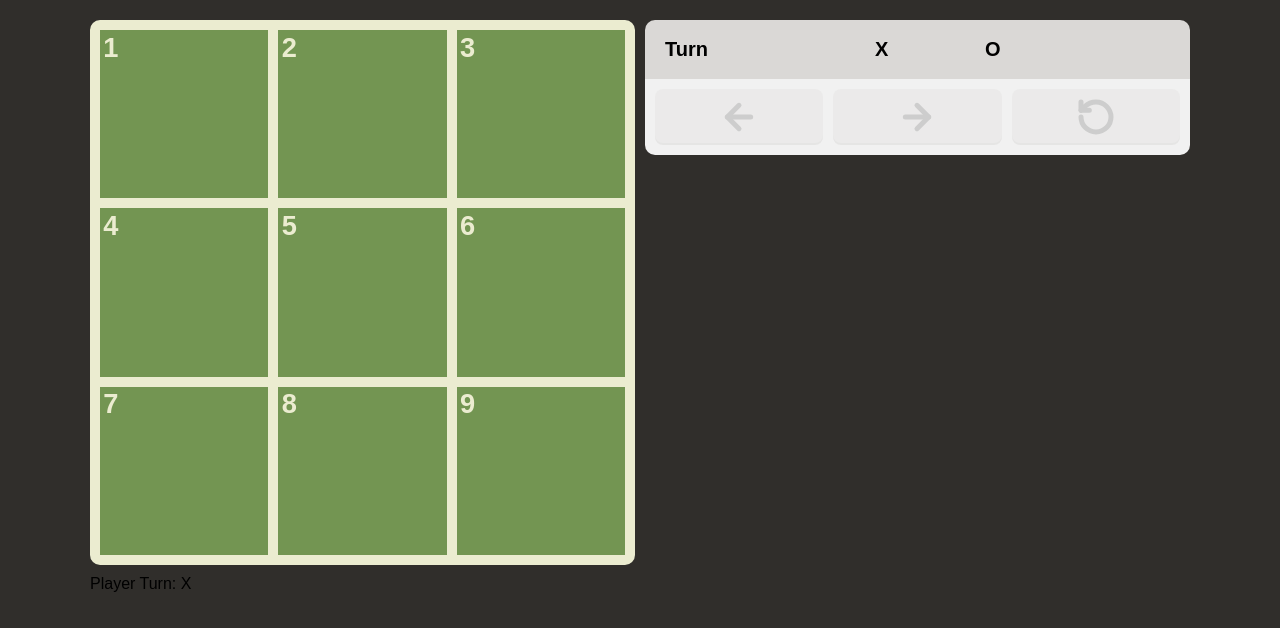
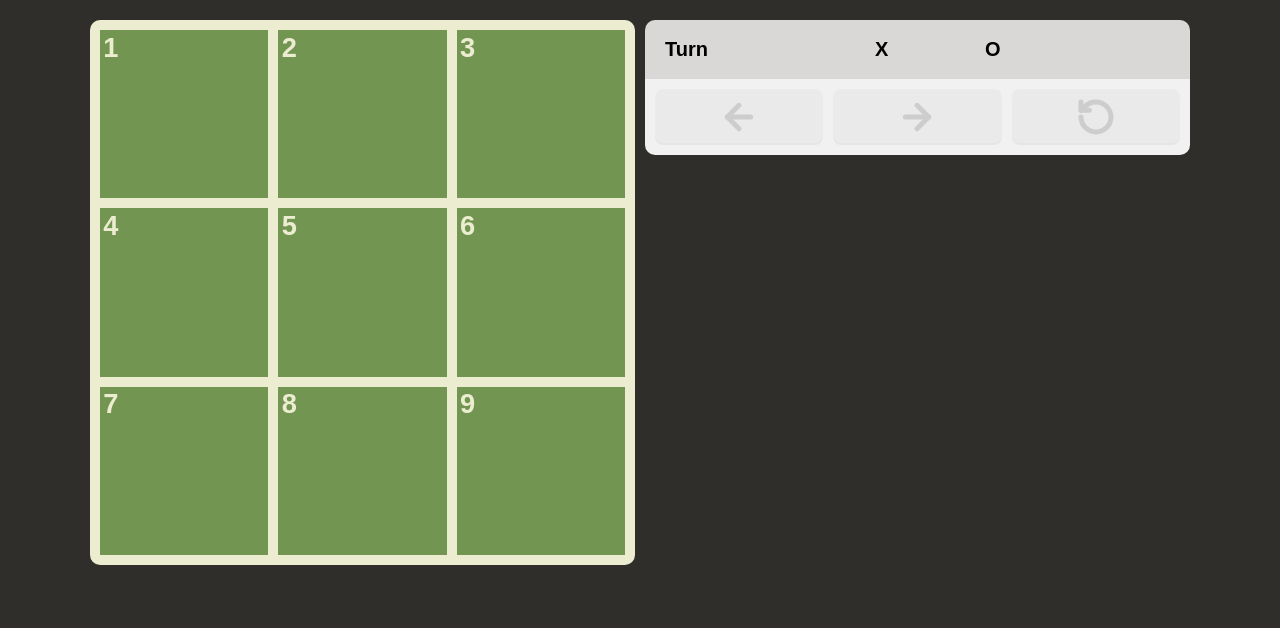
Before and after one commit to HammyPig/react-tic-tac-toe, a React (Create React App) app: page / in a window 1280 px wide. Shown: the top 628 px of the page. Built offline with nearby package versions, Linux system fonts and the light colour scheme.

Commit message:
feat: remove game status message from UI

```diff
--- a/src/Game.jsx
+++ b/src/Game.jsx
@@ -41,25 +41,10 @@ export default function Game() {
     }
   }
 
-  const winner = gameUtils.getWinner(boardSquares);
-  const isGameOver = !boardSquares.includes(null) || winner
-
-  let statusMessage;
-  if (isGameOver) {
-    if (winner) {
-      statusMessage = "Player " + winner + " wins!";
-    } else {
-      statusMessage = "It's a draw!"
-    }
-  } else {
-    statusMessage = "Player Turn: " + gameUtils.getPlayerTurn(turnNumber);
-  }
-
   return (
     <div className="block game" style={{"flexDirection": "row"}}>
       <div className="block">
         <Board squares={boardSquares} highlightedSquares={highlightedSquares} turnNumber={turnNumber} onPlay={handlePlay} />
-        <div className="status">{statusMessage}</div>
       </div>
       <div className="block">
         <TurnNavigation boardSquaresHistory={boardSquaresHistory} playerActionHistory={playerActionHistory} turnNumber={turnNumber} setTurnNumber={setTurnNumber} onGameReset={handleGameReset} />
```
